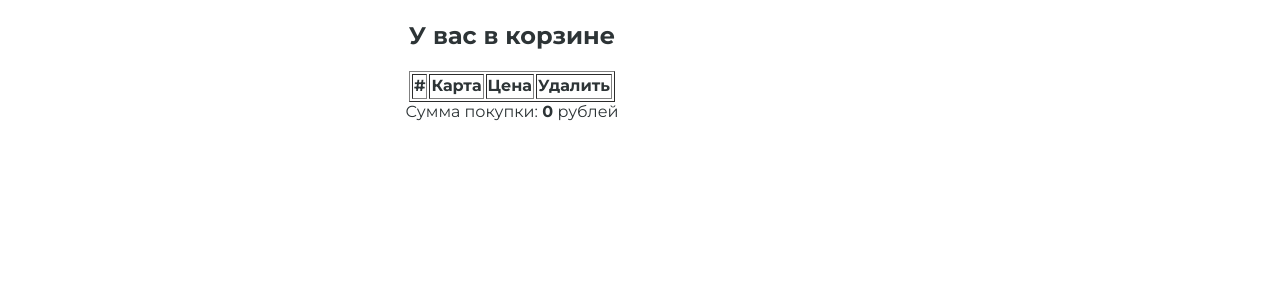
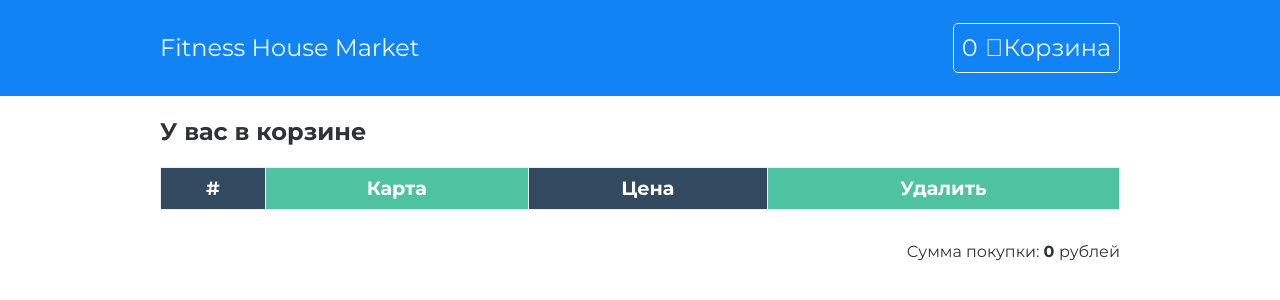
Before and after one commit to Mango-Tango19/react-fitness, a React (Create React App) app: page /cart in a window 1280 px wide. Shown: the top 300 px of the page. Built offline with nearby package versions, Linux system fonts and the light colour scheme.

Commit message:
styles for table

```diff
--- a/src/components/cart/cart.module.scss
+++ b/src/components/cart/cart.module.scss
@@ -1,6 +1,55 @@
+@import '../../scss/variables';
+
 .cartWrapper {
- width: 80%;
-  display: flex;
-  align-items: center;
-  flex-direction: column;
+ width: $desctop-container;
+margin: 0 auto;
 }
+
+table {
+ border-radius: 5px;
+ font-size: 1.2em;
+ font-weight: normal;
+ border: none;
+ border-collapse: collapse;
+ width: 100%;
+ max-width: 100%;
+ white-space: nowrap;
+ background-color: white;
+}
+
+td, th {
+ text-align: center;
+ padding: 8px;
+}
+
+td {
+ border-right: 1px solid #f8f8f8;
+}
+
+thead th {
+ color: #ffffff;
+ background: #4FC3A1;
+}
+
+thead th:nth-child(odd) {
+ color: #ffffff;
+ background: #324960;
+}
+
+tr:nth-child(even) {
+ background: #F8F8F8;
+}
+
+
+
+.btnDelete {
+ background-color: tomato;
+ outline: none;
+ color: white;
+ padding: 0.5em;
+ border: none;
+}
+.total {
+ text-align: end;
+ margin-top: 2em;
+}
--- a/src/components/single-card/single-card.module.scss
+++ b/src/components/single-card/single-card.module.scss
@@ -21,7 +21,7 @@
 }
 
 .btnAdd {
-  background-color: darkseagreen;
+  background-color: #4FC3A1;
   color: white;
   cursor: pointer;
   padding: 1em;
@@ -32,13 +32,13 @@
 }
 
 .btnAdd:hover {
-  background-color: #548754;
+  background-color: #324960;
 }
 
 .cartLink {
   font-size: 1.5em;
-  color: #548754;
-padding-bottom: .5em;
-  border-bottom: solid 1px #548754;
+  color: #4FC3A1;
+  padding-bottom: .5em;
+  border-bottom: solid 1px #4FC3A1;
   text-align: center;
 }
--- a/src/pages/cart-page.js
+++ b/src/pages/cart-page.js
@@ -1,9 +1,12 @@
 import React from 'react'
-
+import Header from "../components/header";
 import Cart from '../components/cart'
 
 const CartPage = () => {
-  return <Cart />
+  return <>
+    <Header />
+    <Cart />
+    </>
 }
 
 export default CartPage
```
Also changed, not shown: src/components/header/index.js (line endings or trailing spaces).
